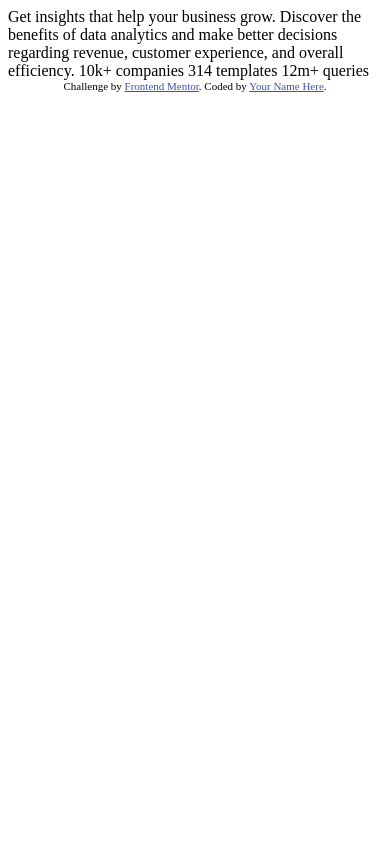
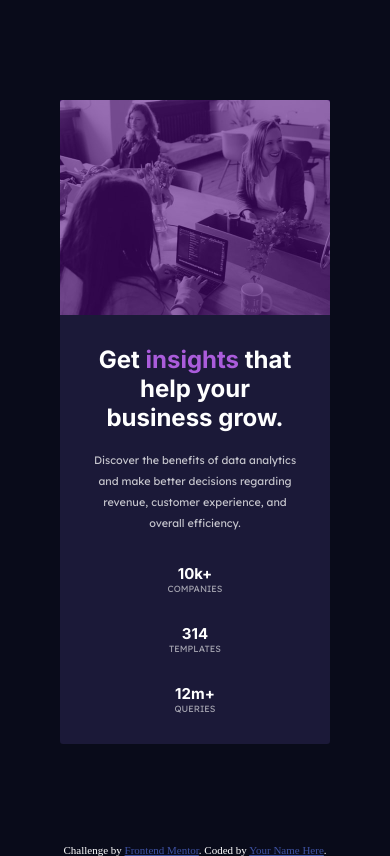
Before and after one commit to omar-the-junior/stats-preview-card-component-main, a plain HTML site: page index.html in a window 390 px wide. Drawn offline with Linux system fonts and the light colour scheme.

Commit message:
Finished the main layout and made it responsive.

```diff
--- a/index.html
+++ b/index.html
@@ -1,33 +1,59 @@
 <!DOCTYPE html>
 <html lang="en">
+
 <head>
   <meta charset="UTF-8">
-  <meta name="viewport" content="width=device-width, initial-scale=1.0"> <!-- displays site properly based on user's device -->
-
-  <link rel="icon" type="image/png" sizes="32x32" href="./images/favicon-32x32.png">
+  <meta name="viewport" content="width=device-width, initial-scale=1.0">
+  <!-- displays site properly based on user's device -->
+  <link rel="stylesheet" href="resources/css/style.css">
+  <link rel="icon" type="image/png" sizes="32x32" href="./resources/images/favicon-32x32.png">
 
   <title>Frontend Mentor | Stats preview card component</title>
 
   <!-- Feel free to remove these styles or customise in your own stylesheet 👍 -->
-  <style>
-    .attribution { font-size: 11px; text-align: center; }
-    .attribution a { color: hsl(228, 45%, 44%); }
-  </style>
 </head>
+
 <body>
 
-  Get insights that help your business grow.
+  <div class="full-page-grid">
+    <div class="card grid">
 
-  Discover the benefits of data analytics and make better decisions regarding revenue, customer
-  experience, and overall efficiency.
+      <div class="card__text flex flex--column">
 
-  10k+ companies
-  314 templates
-  12m+ queries
+        <h1 class="card__heading">
+          Get <span>insights</span> that help your business grow.
+        </h1>
+
+        <p class="card__paragraph">
+          Discover the benefits of data analytics and make better decisions regarding revenue, customer
+          experience, and overall efficiency.
+        </p>
+
+        <div class="flex card__bottom-text">
+          <div class="flex flex--column flex--column--start">
+            <span> 10k+</span>
+            COMPANIES
+          </div>
+          <div class="flex flex--column flex--column--start">
+            <span>314</span>
+            TEMPLATES
+          </div>
+          <div class="flex flex--column flex--column--start">
+            <span>12m+</span>
+            QUERIES
+          </div>
+        </div>
+      </div>
+
+      <div class="card__image">
+      </div>
+    </div>
+  </div>
 
   <div class="attribution">
     Challenge by <a href="https://www.frontendmentor.io?ref=challenge" target="_blank">Frontend Mentor</a>.
     Coded by <a href="#">Your Name Here</a>.
   </div>
 </body>
+
 </html>
--- /dev/null
+++ b/resources/css/style.css
@@ -0,0 +1,238 @@
+/*
+
+---------------- COLORS -----------------
+### Primary
+
+- Very dark blue (main background): hsl(233, 47%, 7%)
+- Dark desaturated blue (card background): hsl(244, 38%, 16%)
+- Soft violet (accent): hsl(277, 64%, 61%)
+
+### Neutral
+
+- White (main heading, stats): hsl(0, 0%, 100%)
+- Slightly transparent white (main paragraph): hsla(0, 0%, 100%, 0.75)
+- Slightly transparent white (stat headings): hsla(0, 0%, 100%, 0.6) */
+
+@import url("https://fonts.googleapis.com/css2?family=Inter:wght@400;700&family=Lexend+Deca&display=swap");
+
+/*
+font-family: 'Inter', sans-serif;
+font-family: 'Lexend Deca', sans-serif;
+*/
+
+/*---------------base styles------------------ */
+
+* {
+  margin: 0;
+  padding: 0;
+}
+
+*,
+*::after,
+*::before {
+  box-sizing: inherit;
+}
+
+html {
+  font-size: 10px;
+  box-sizing: border-box;
+}
+
+body {
+  background-color: hsl(233, 47%, 7%);
+  color: hsl(0, 0%, 100%);
+  height: 100vh;
+  max-height: 100%;
+}
+
+.full-page-grid {
+  display: grid;
+  justify-content: center;
+  align-content: center;
+  height: 100%;
+}
+
+.card {
+  border-radius: 0.5rem;
+  background-color: hsl(244, 38%, 16%);
+  margin: 0 10rem;
+}
+
+.grid {
+  display: grid;
+  grid-template-columns: 1fr 0.9fr;
+}
+
+.card__text {
+  padding: 10rem;
+}
+
+@media screen and (max-width: 1410px) {
+  html {
+    font-size: 9px;
+  }
+}
+
+@media screen and (max-width: 1250px) {
+  .card__text {
+    padding: 8rem;
+  }
+}
+
+@media screen and (max-width: 1100px) {
+  html {
+    font-size: 7px;
+  }
+}
+
+@media screen and (max-width: 850px) {
+  html {
+    font-size: 6px;
+  }
+}
+
+.card__image {
+  background-image: url(../images/image-header-desktop.jpg);
+  background-position: center;
+  background-repeat: no-repeat;
+  background-size: cover;
+  border-radius: 0 0.5rem 0.5rem 0;
+  position: relative;
+  z-index: 1;
+}
+
+@media screen and (max-width: 750px) {
+  .grid {
+    grid-template-columns: 1fr;
+    grid-template-rows: 1fr 1fr;
+  }
+}
+
+.card__image::after {
+  content: "";
+  display: block;
+  width: 100%;
+  height: 100%;
+  background-color: hsla(276.5, 88.2%, 26.7%, 0.57);
+  position: absolute;
+  top: 0;
+  bottom: 0;
+  right: 0;
+  left: 0;
+  z-index: 1999;
+}
+
+.card__heading {
+  font-family: "Inter", sans-serif;
+  weight: 700;
+  font-size: 4rem;
+}
+
+.card__heading span {
+  color: hsl(277, 64%, 61%);
+}
+
+.card__paragraph {
+  color: hsla(0, 0%, 100%, 0.75);
+  margin-top: 3rem;
+  font-size: 1.8rem;
+  font-family: "Lexend Deca", sans-serif;
+  font-weight: 400;
+  line-height: 3.5rem;
+}
+
+.card__bottom-text {
+  margin-top: 10rem;
+  width: 100%;
+  font-size: 1.5rem;
+  font-family: "Lexend Deca", sans-serif;
+  font-weight: 400;
+  color: hsla(0, 0%, 100%, 0.6);
+}
+
+.card__bottom-text span {
+  font-family: "Inter", sans-serif;
+  font-size: 2.5rem;
+  font-weight: 700;
+  color: hsl(0, 0%, 100%);
+}
+
+.flex {
+  display: flex;
+  justify-content: space-between;
+}
+
+.flex--column {
+  flex-direction: column;
+  align-items: center;
+}
+
+.flex--column--start {
+  align-items: flex-start;
+}
+
+.attribution {
+  font-size: 11px;
+  text-align: center;
+}
+
+.attribution a {
+  color: hsl(228, 45%, 44%);
+}
+
+@media screen and (max-width: 750px) {
+  html {
+    font-size: 6.5px;
+  }
+  .card__image {
+    background-position: top;
+    grid-row: 1;
+    border-radius: 0.5rem 0.5rem 0 0;
+  }
+  .card__text {
+    grid-row: 2;
+    text-align: center;
+  }
+  .grid {
+    grid-template-rows: 0.7fr 1fr;
+  }
+  .card__bottom-text {
+    margin-top: 0;
+    flex-direction: column;
+    align-items: center;
+  }
+
+  .card__bottom-text div {
+    align-items: center;
+  }
+
+  .card__bottom-text span {
+    margin-top: 5rem;
+  }
+}
+
+@media screen and (max-width: 450px) {
+  html {
+    font-size: 6px;
+  }
+  .card__text {
+    padding: 5rem;
+    text-align: center;
+  }
+  .grid {
+    grid-template-rows: 0.5fr 1fr;
+  }
+  .card__bottom-text {
+    margin-top: 0;
+    flex-direction: column;
+    align-items: center;
+  }
+
+  .card__bottom-text div {
+    align-items: center;
+  }
+
+  .card__bottom-text span {
+    margin-top: 5rem;
+  }
+}
```
